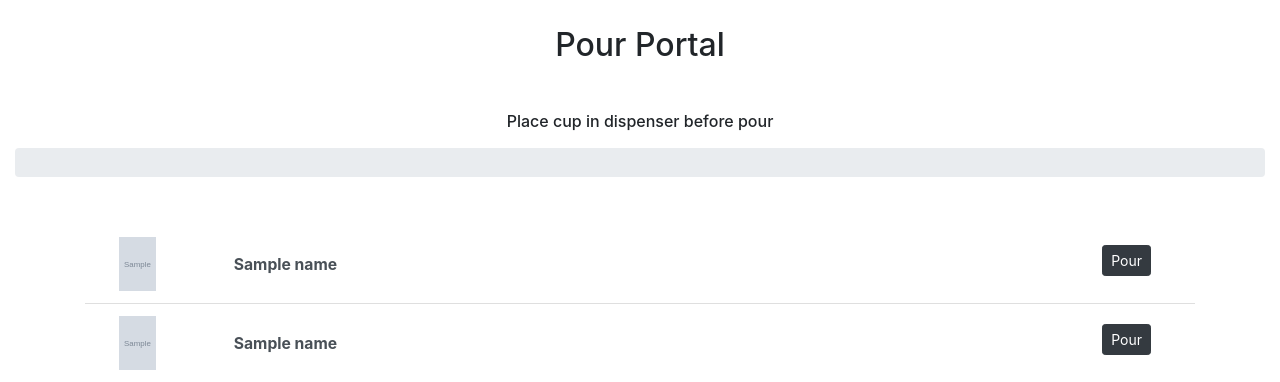
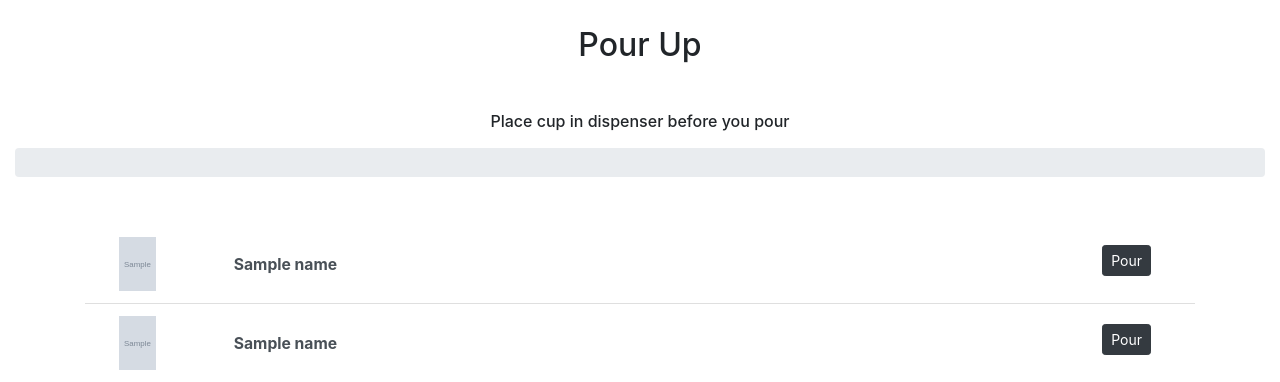
Before and after one commit to gabbyevaristo/barrl, a Flask app: template templates/pour_portal.html in a window 1280 px wide. Shown: the part 56-438 px from the top of the page. Run offline with Flask 2, Linux system fonts and the light colour scheme; the template is opened without the code that fills it: most values are stand-ins (such as "Sample title", 1, 10 or a date in 2020); grey boxes marked "Sample" are stand-in pictures; some libraries are stand-ins or nearby versions.

Commit message:
final changes to pour portal

```diff
--- a/templates/pour_portal.html
+++ b/templates/pour_portal.html
@@ -1,6 +1,6 @@
 {% extends "layout.html" %}
 
-{% block title %} Pour Portal {% endblock %}
+{% block title %} Pour Up {% endblock %}
 
 {% block content %}
 
@@ -8,12 +8,12 @@
 {% if drinks %}
 
 <div class="pt-5 mt-2 text-center">
-    <h2 class="my-3"> Pour Portal </h2>
+    <h2 class="my-3"> Pour Up </h2>
 </div>
 
 
 <div class="pt-3 text-center">
-    <h6 class="my-3"> Place cup in dispenser before pour </h6>
+    <h6 class="my-3"> Place cup in dispenser before you pour </h6>
 </div>
 
 
@@ -30,7 +30,7 @@
 
 
 <!-- Pour portal -->
-<div class="container">
+<div class="container mb-4">
     <div id="pour-portal" class="list-group list-group-flush">
 
     {% for drink in drinks.keys(): %}
@@ -49,7 +49,7 @@
                         <p id="drink-name-{{ drink_index }}" class="font-weight-bold mt-3 mb-1 pour-drink-name">{{ drinks[drink]["name"] }}</p>
                         </div>
                     </div>
-                    <div class="col ml-4">
+                    <div class="col">
                         <button id="pour-button-{{ drink_index }}" data-index="{{ drink_index }}" data-id={{ drink }} class="btn btn-dark btn-sm mt-2 mb-1 mr-4 pour-btn pull-right" type="button"> Pour </button>
                     </div>
                 </div>
```
